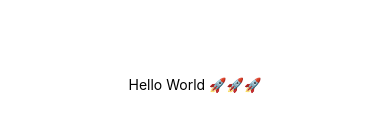
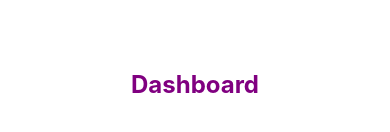
Before and after one commit to PabloXT14/React-Native-GoFinances, a React Native app: screen / in a window 390 px wide. Shown: the part 338-470 px from the top of the page. Built offline with nearby package versions, Linux system fonts and the light colour scheme.

Commit message:
feat: adding styled-components

```diff
--- a/App.tsx
+++ b/App.tsx
@@ -1,21 +1,12 @@
 import { StatusBar } from 'expo-status-bar';
 import React from 'react';
-import { StyleSheet, Text, View } from 'react-native';
+import { Dashboard } from './src/screens/Dashboard';
 
 export default function App() {
   return (
-    <View style={styles.container}>
-      <Text>Hello World 🚀🚀🚀</Text>
-      <StatusBar style='dark' translucent backgroundColor='#ccc' />
-    </View>
+    <>
+      <StatusBar style='dark' translucent />
+      <Dashboard />
+    </>
   );
 }
-
-const styles = StyleSheet.create({
-  container: {
-    flex: 1,
-    backgroundColor: '#fff',
-    alignItems: 'center',
-    justifyContent: 'center',
-  },
-});
--- a/package.json
+++ b/package.json
@@ -15,12 +15,14 @@
     "react": "17.0.2",
     "react-dom": "17.0.2",
     "react-native": "0.68.2",
-    "react-native-web": "0.17.7"
+    "react-native-web": "0.17.7",
+    "styled-components": "^5.3.5"
   },
   "devDependencies": {
     "@babel/core": "^7.12.9",
     "@types/react": "~17.0.21",
     "@types/react-native": "~0.67.6",
+    "@types/styled-components-react-native": "^5.1.3",
     "ts-node": "^10.8.0",
     "typescript": "^4.6.4"
   },
--- /dev/null
+++ b/src/screens/Dashboard/index.tsx
@@ -0,0 +1,10 @@
+import React from 'react';
+import { Container, Title } from './styles';
+
+export function Dashboard() {
+    return (
+        <Container>
+            <Title>Dashboard</Title>
+        </Container>
+    );
+}
--- /dev/null
+++ b/src/screens/Dashboard/styles.ts
@@ -0,0 +1,13 @@
+import styled from "styled-components/native";
+
+export const Container = styled.View`
+    flex: 1;
+    justify-content: center;
+    align-items: center;
+`;
+
+export const Title = styled.Text`
+    font-size: 24;
+    font-weight: bold;
+    color: purple;
+`;
```
Also changed, not shown: 1 other file (tests, documents, lock files or other folders).
